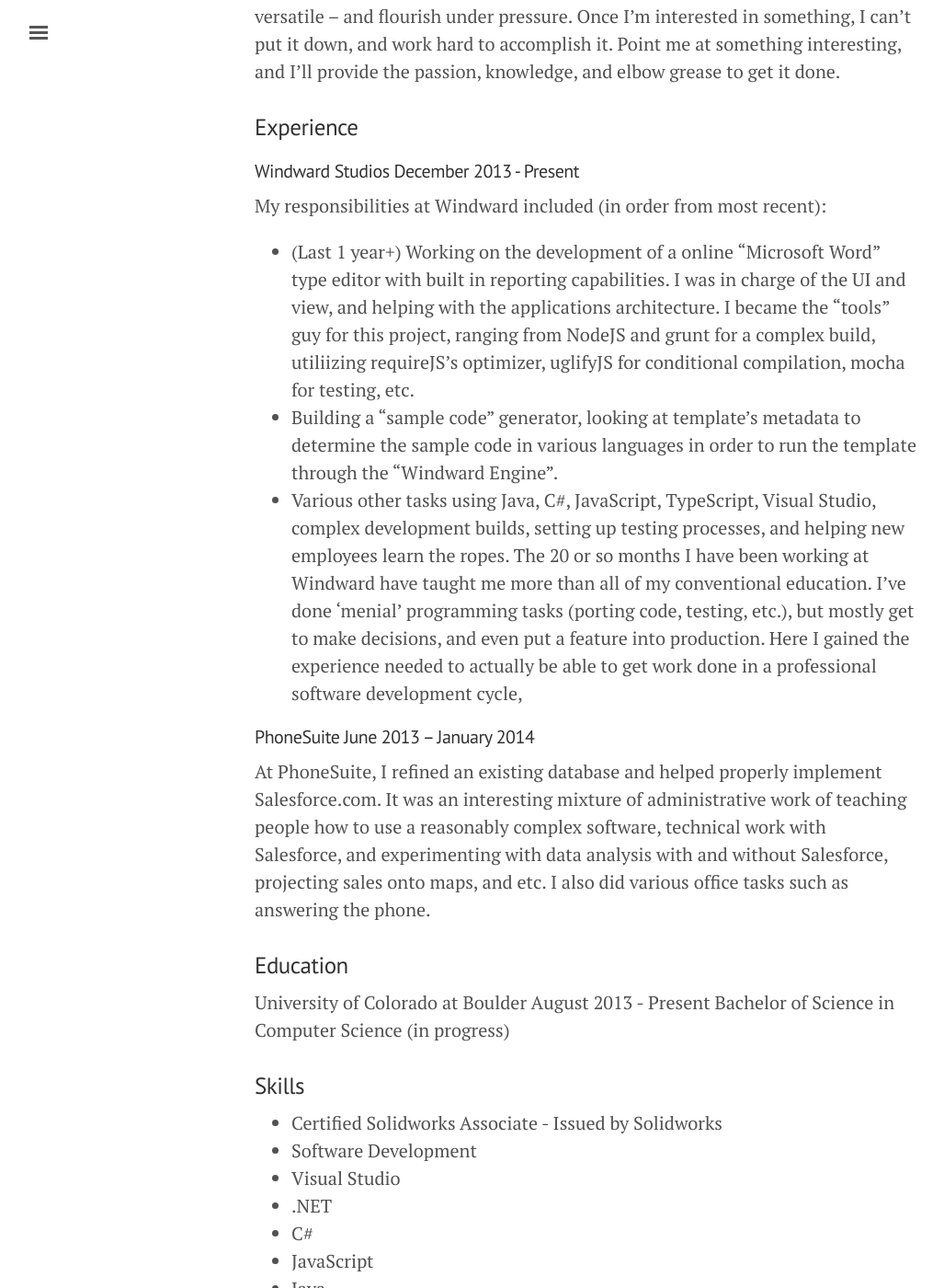
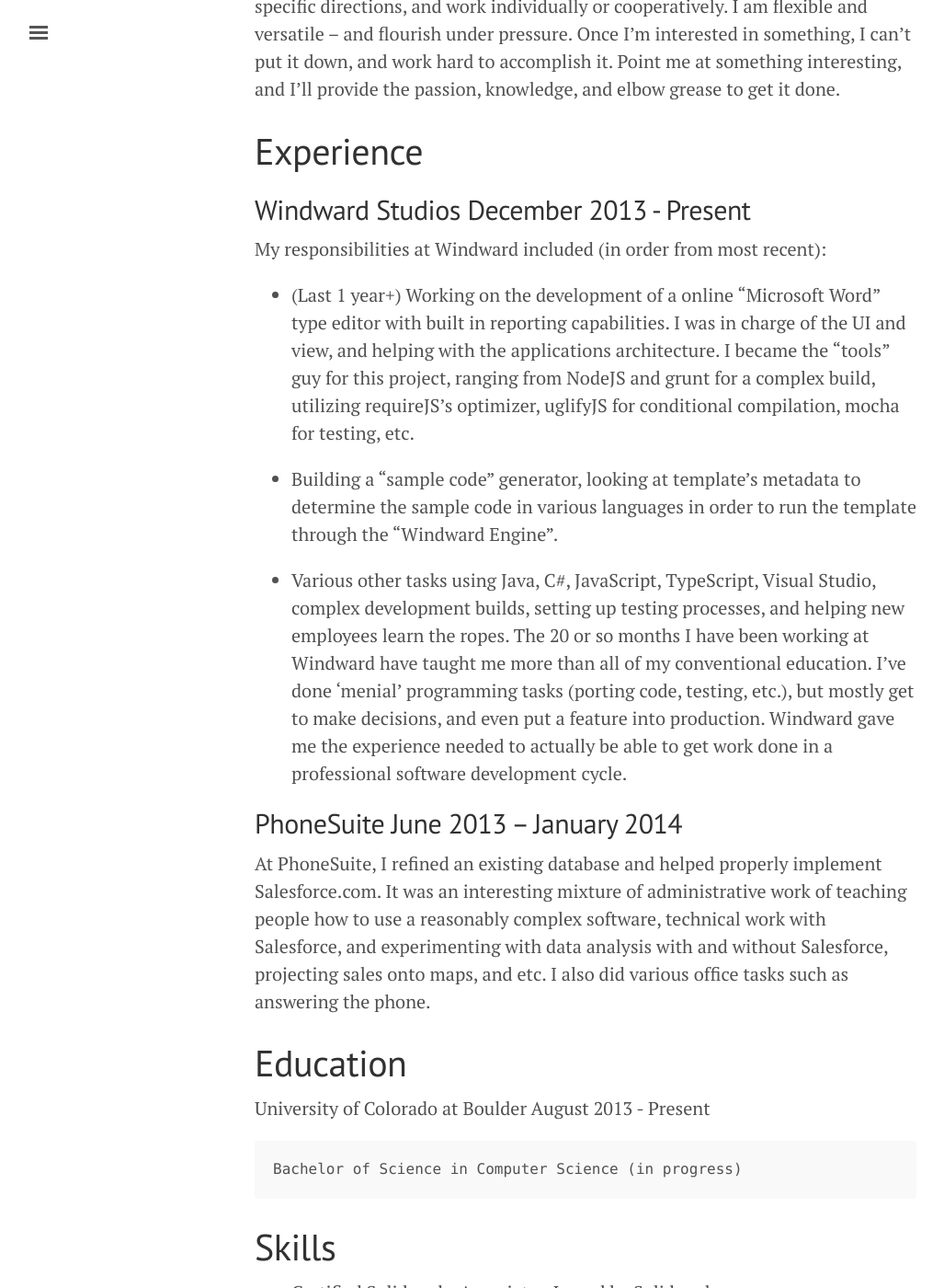
Before and after one commit to nbellowe/nbellowe, a Jekyll site: the page built from about.md, in a window 1280 px wide and 1400 px high, scrolled down 504 px. Shown: the whole window at 92% size, without its empty margins (3-1030 px from the left). Built offline with Jekyll 4.4.1, drawn with Linux system fonts in a browser that asks for light colours; Markdown is read by kramdown in place of the engine named in the settings.

Commit message:
Minor changes

```diff
--- a/about.md
+++ b/about.md
@@ -9,25 +9,40 @@
 
 Below is a copied and pasted section of my resume, which gives you some idea of my professional/academic background.
 
-##Profile
+Profile
+===
+
 I’m diplomatic, professional able to work with people of all levels, can follow specific directions, and work individually or cooperatively. I am flexible and versatile – and flourish under pressure. Once I’m interested in something, I can’t put it down, and work hard to accomplish it. Point me at something interesting, and I'll provide the passion, knowledge, and elbow grease to get it done.
 
-###Experience
-####Windward Studios	December 2013 - Present
+Experience
+===
+
+Windward Studios	December 2013 - Present
+---
 My responsibilities at Windward included (in order from most recent):
--	(Last 1 year+) Working on the development of a online "Microsoft Word" type editor with built in reporting capabilities. I was in charge of the UI and view, and helping with the applications architecture. I became the "tools" guy for this project, ranging from NodeJS and grunt for a complex build, utiliizing requireJS's optimizer, uglifyJS for conditional compilation, mocha for testing, etc.
--	Building a "sample code" generator, looking at template’s metadata to determine the sample code in various languages in order to run the template through the “Windward Engine”.
--	Various other tasks using Java, C#, JavaScript, TypeScript, Visual Studio, complex development builds, setting up testing processes, and helping new employees learn the ropes.
-The 20 or so months I have been working at Windward have taught me more than all of my conventional education. I've done 'menial' programming tasks (porting code, testing, etc.), but mostly get to make decisions, and even put a feature into production. Here I gained the experience needed to actually be able to get work done in a professional software development cycle,
 
-####PhoneSuite	June 2013 – January 2014
+- (Last 1 year+) Working on the development of a online "Microsoft Word" type editor with built in reporting capabilities. I was in charge of the UI and view, and helping with the applications architecture. I became the "tools" guy for this project, ranging from NodeJS and grunt for a complex build, utilizing requireJS's optimizer, uglifyJS for conditional compilation, mocha for testing, etc.
+
+- Building a "sample code" generator, looking at template’s metadata to determine the sample code in various languages in order to run the template through the “Windward Engine”.
+
+- Various other tasks using Java, C#, JavaScript, TypeScript, Visual Studio, complex development builds, setting up testing processes, and helping new employees learn the ropes. The 20 or so months I have been working at Windward have taught me more than all of my conventional education. I've done 'menial' programming tasks (porting code, testing, etc.), but mostly get to make decisions, and even put a feature into production. Windward gave me the experience needed to actually be able to get work done in a professional software development cycle.
+
+PhoneSuite	June 2013 – January 2014
+---
+
 At PhoneSuite, I refined an existing database and helped properly implement Salesforce.com. It was an interesting mixture of administrative work of teaching people how to use a reasonably complex software, technical work with Salesforce, and experimenting with data analysis with and without Salesforce, projecting sales onto maps, and etc.  I also did various office tasks such as answering the phone.
 
-###Education
+Education
+===
+
 University of Colorado at Boulder	August 2013 - Present
-Bachelor of Science in Computer Science (in progress)
 
-###Skills
+
+    Bachelor of Science in Computer Science (in progress)
+
+Skills
+===
+
  - Certified Solidworks Associate - Issued by Solidworks
  - Software Development
  - Visual Studio
```
Also changed, not shown: index.html (+11 -1 lines).
